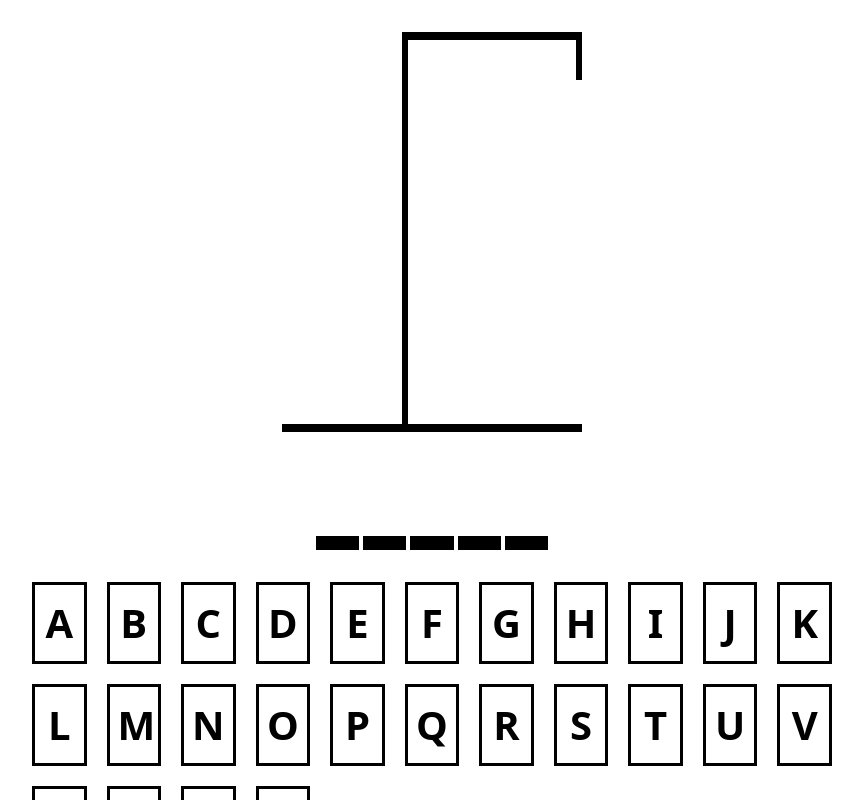
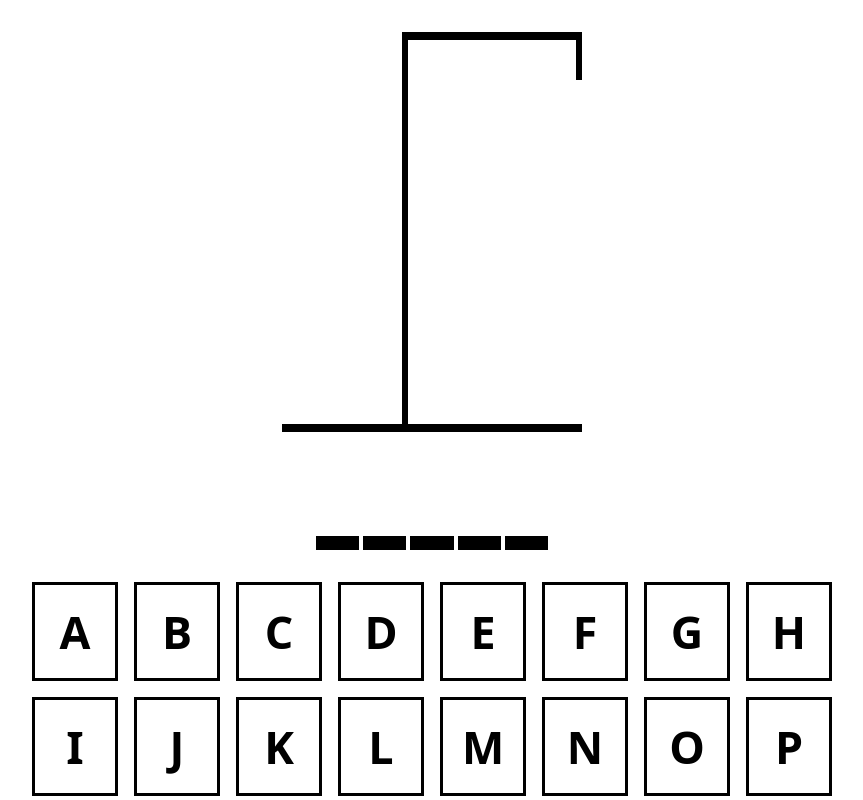
Before and after one commit to Ayush-Khedekar/Hangman-game-project, a React (Vite) app: page / in a window 1280 px wide. Shown: the top 800 px of the page, without its empty margins (208-1071 px from the left). Built offline with nearby package versions, Linux system fonts and the light colour scheme.

Commit message:
Responsivenesss

```diff
--- a/src/components/Keyboard.module.css
+++ b/src/components/Keyboard.module.css
@@ -3,7 +3,7 @@
   border: 3px solid black;
   background: none;
   aspect-ratio: 1 / 1;
-  font-size: 2.5rem;
+  font-size: 1.8rem; /* base font size for mobile */
   text-transform: uppercase;
   padding: 0.5rem;
   font-weight: bold;
@@ -18,9 +18,33 @@
 
 .btn.inactive {
   opacity: 0.3;
+  pointer-events: none;
 }
 
 .btn:hover:not(:disabled),
 .btn:focus:not(:disabled) {
   background-color: hsl(200, 100%, 75%);
 }
+
+/* ✅ Responsive font size and padding */
+
+@media (min-width: 640px) {
+  .btn {
+    font-size: 2.2rem;
+    padding: 0.6rem;
+  }
+}
+
+@media (min-width: 768px) {
+  .btn {
+    font-size: 2.5rem;
+    padding: 0.7rem;
+  }
+}
+
+@media (min-width: 1024px) {
+  .btn {
+    font-size: 2.8rem;
+    padding: 0.8rem;
+  }
+}
--- a/src/components/Keyboard.tsx
+++ b/src/components/Keyboard.tsx
@@ -42,7 +42,7 @@ const Keyboard = ({
   inActiveLetters,
 }: KeyboardProps) => {
   return (
-    <div className="grid [grid-template-columns:repeat(auto-fit,minmax(50px,1fr))] gap-2 sm:gap-3 lg:gap-5 max-w-[90vw] mx-auto">
+    <div className="grid [grid-template-columns:repeat(auto-fit,minmax(75px,1fr))] sm:gap-3 gap-5 lg:gap-4">
       {KEYS.map((letter, index) => {
         const isActive = activeLetter.includes(letter);
         const isInactive = inActiveLetters.includes(letter);
```
